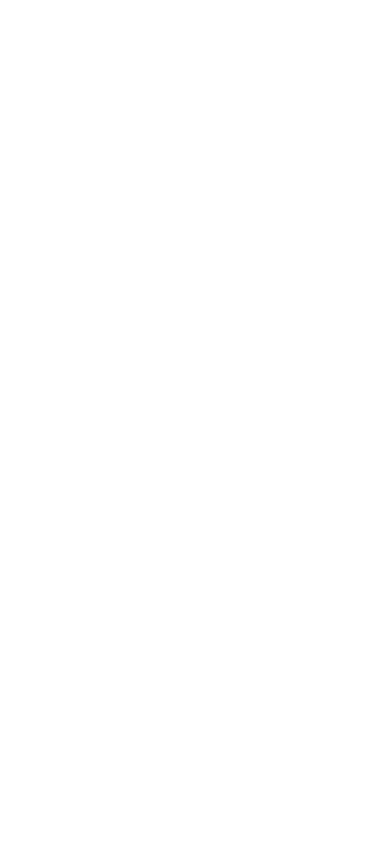
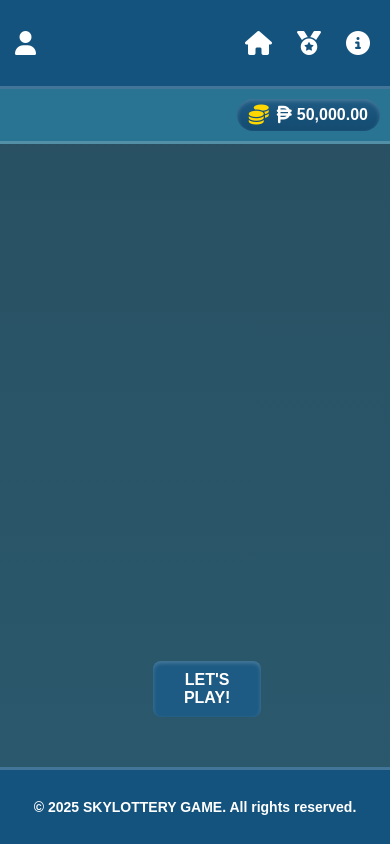
Before and after one commit to lykhasalustiano/sky-lottory, a plain HTML site: page home.html in a window 390 px wide. Drawn offline with Linux system fonts and the light colour scheme.

Commit message:
Add files via upload

```diff
--- a/home.css
+++ b/home.css
@@ -0,0 +1,225 @@
+body {
+    margin: 0;
+    padding: 0;
+    font-family: Arial, sans-serif;
+    background: linear-gradient(to bottom, #284F61, #2b596d);
+    color: white;
+    display: flex;
+    flex-direction: column;
+    height: 100vh;
+}
+
+.container {
+    display: flex;
+    flex-direction: column;
+    height: 100vh;
+}
+
+header {
+    display: flex;
+    align-items: center;
+    justify-content: space-between;
+    background: #13537e;
+    padding: 15px 30px;
+    border-bottom: 3px solid rgba(255, 255, 255, 0.2);
+}
+
+header h1 {
+    font-size: 24px;
+    font-weight: bold;
+    text-align: center;
+    flex-grow: 1;
+}
+
+.user-icon {
+    font-size: 30px;
+    color: white;
+    cursor: pointer;
+}
+
+
+
+nav ul {
+    list-style: none;
+    display: flex;
+    gap: 30px;
+    padding: 0;
+}
+
+nav ul li {
+    display: inline-block;
+}
+
+nav ul li a {
+    text-decoration: none;
+    color: white;
+    font-size: 30px;
+    font-weight: bold;
+    padding: 8px 12px;
+    text-transform: uppercase;
+    display: flex;
+    align-items: center;
+    gap: 8px;
+}
+
+
+.top-bar {
+    background: #287492;
+    padding: 10px 30px;
+    display: flex;
+    justify-content: flex-end;
+    align-items: center;
+    border-bottom: 3px solid rgba(255, 255, 255, 0.2);
+}
+
+.balance {
+    display: flex;
+    align-items: center;
+    background: linear-gradient(to bottom, #1e5b84, #134a70);
+    padding: 8px 15px;
+    border-radius: 20px;
+    box-shadow: inset 0px 2px 4px rgba(255, 255, 255, 0.2);
+    width: fit-content;
+    color: white;
+    font-size: 18px;
+    font-weight: bold;
+}
+
+
+.coin-icon {
+    font-size: 24px;
+    color: gold;
+    margin-right: 8px;
+}
+
+.balance i.fa-peso-sign {
+    font-size: 20px;
+    margin-right: 5px;
+}
+
+.content {
+    flex-grow: 1;
+    display: flex;
+    justify-content: center;
+    align-items: center;
+    position: relative;
+    padding: 20px;
+}
+
+.right-side {
+    position: absolute;
+    bottom: 30px;
+    right: 300px;
+}
+
+.divider {
+    width: 2px;
+    height: 90%;
+    background: rgba(255, 255, 255, 0.6);
+    position: absolute;
+    left: 50%;
+    transform: translateX(-50%);
+}
+
+.play-button {
+    background: #1e5b84;
+    color: white;
+    font-size: 18px;
+    font-weight: bold;
+    padding: 12px 24px;
+    border: none;
+    border-radius: 8px;
+    cursor: pointer;
+    box-shadow: inset 0px 2px 4px rgba(255, 255, 255, 0.2);
+}
+
+.play-button:hover {
+    background: #134a70;
+}
+
+footer {
+    background: #13537e;
+    color: white;
+    text-align: center;
+    padding: 15px 0;
+    font-size: 14px;
+    font-weight: bold;
+    border-top: 3px solid rgba(255, 255, 255, 0.2);
+    position: relative;
+    bottom: 0;
+    width: 100%;
+}
+
+@media screen and (max-width: 768px) {
+    header {
+        flex-direction: row;
+        justify-content: space-between;
+        align-items: center;
+        padding: 10px 15px;
+    }
+
+    .user-icon {
+        font-size: 24px;
+    }
+
+    nav ul {
+        display: flex;
+        flex-direction: row;
+        gap: 15px;
+        padding: 0;
+    }
+
+    nav ul li a {
+        font-size: 24px;
+        padding: 5px;
+    }
+
+    .icon {
+        display: flex;
+        align-items: center;
+    }
+
+    .top-bar {
+        justify-content: right;
+        padding: 10px;
+    }
+
+    .balance {
+        font-size: 16px;
+        padding: 6px 12px;
+    }
+
+    .coin-icon {
+        font-size: 20px;
+    }
+
+    .content {
+        flex-direction: column;
+        text-align: center;
+        padding: 15px;
+    }
+
+    .right-side {
+        position: static;
+        margin-top: 20px;
+    }
+
+    .divider {
+        display: none;
+    }
+
+    .play-button {
+        font-size: 16px;
+        padding: 10px 20px;
+        width: 80%;
+        max-width: 300px;
+        margin: 20px auto;
+    }
+
+    .right-side {
+        position: absolute;
+        bottom: 30px;
+        right: 115px;
+    }
+
+}
--- a/home.html
+++ b/home.html
@@ -3,13 +3,42 @@
 <head>
     <meta charset="UTF-8">
     <meta name="viewport" content="width=device-width, initial-scale=1.0">
-    <title>SkyLottery - Login</title>
+    <title>Game UI</title>
     <link rel="stylesheet" href="home.css">
+    <link rel="stylesheet" href="https://cdnjs.cloudflare.com/ajax/libs/font-awesome/6.5.1/css/all.min.css">
 </head>
 <body>
-    <div class="header">
-        <i class="fa-solid fa-house"></i>
+    <div class="container">
+        <header>
+            <div class="icon user-icon">
+                <i class="fa-solid fa-user"></i></div>
+            <nav>
+                <ul>
+                    <li><a href="#"><i class="fa-solid fa-house"></i></a></li>
+                    <li><a href="#"><i class="fa-solid fa-medal"></i></a></li>
+                    <li><a href="#"><i class="fa-solid fa-circle-info"></i></a></li>
+                </ul>
+            </nav>
+        </header>
+
+        <div class="top-bar">
+            <div class="balance">
+                <i class="fa-solid fa-coins coin-icon"></i>
+                <i class="fa-solid fa-peso-sign"></i>
+                <span>50,000.00</span>
+            </div>
+        </div>
+
+        <div class="content">
+            <div class="left-side"></div>
+            <div class="divider"></div>
+            <div class="right-side">
+                <button class="play-button">LET'S PLAY!</button>
+            </div>
+        </div>
+        <footer>
+            <p>&copy; 2025 SKYLOTTERY GAME. All rights reserved.</p>
+        </footer>
     </div>
-
 </body>
 </html>
```
